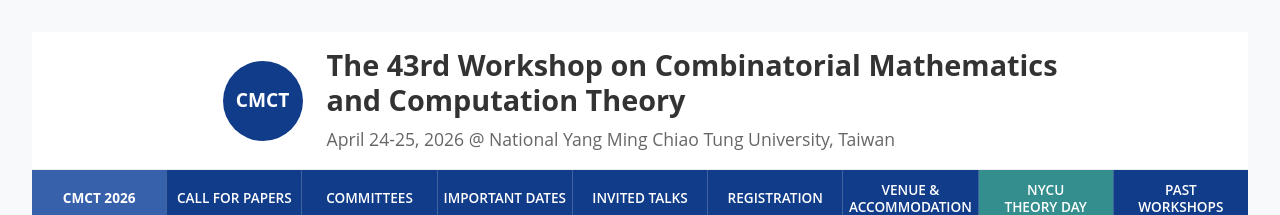
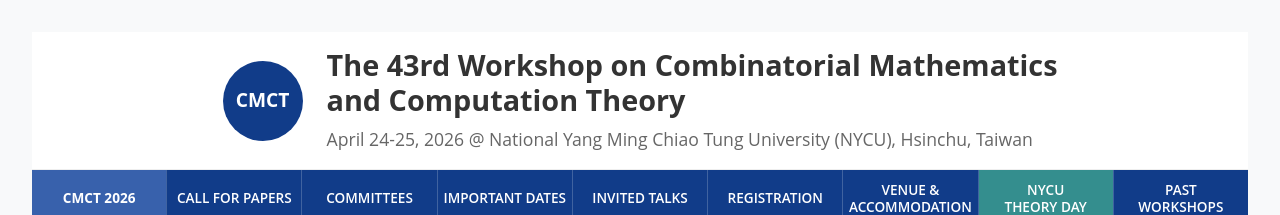
Before and after one commit to cmct-2026/cmct-2026.github.io, a React (Vite) app: page / in a window 1280 px wide. Shown: the top 215 px of the page. Built offline with nearby package versions, Linux system fonts and the light colour scheme.

Commit message:
[Update] Clarify university name in header

```diff
--- a/src/components/Header.jsx
+++ b/src/components/Header.jsx
@@ -45,7 +45,7 @@ const Header = () => {
                     color: '#666',
                     fontWeight: 'normal'
                 }}>
-                    April 24-25, 2026 @ National Yang Ming Chiao Tung University, Taiwan
+                    April 24-25, 2026 @ National Yang Ming Chiao Tung University (NYCU), Hsinchu, Taiwan
                 </h2>
             </div>
         </header>
```
